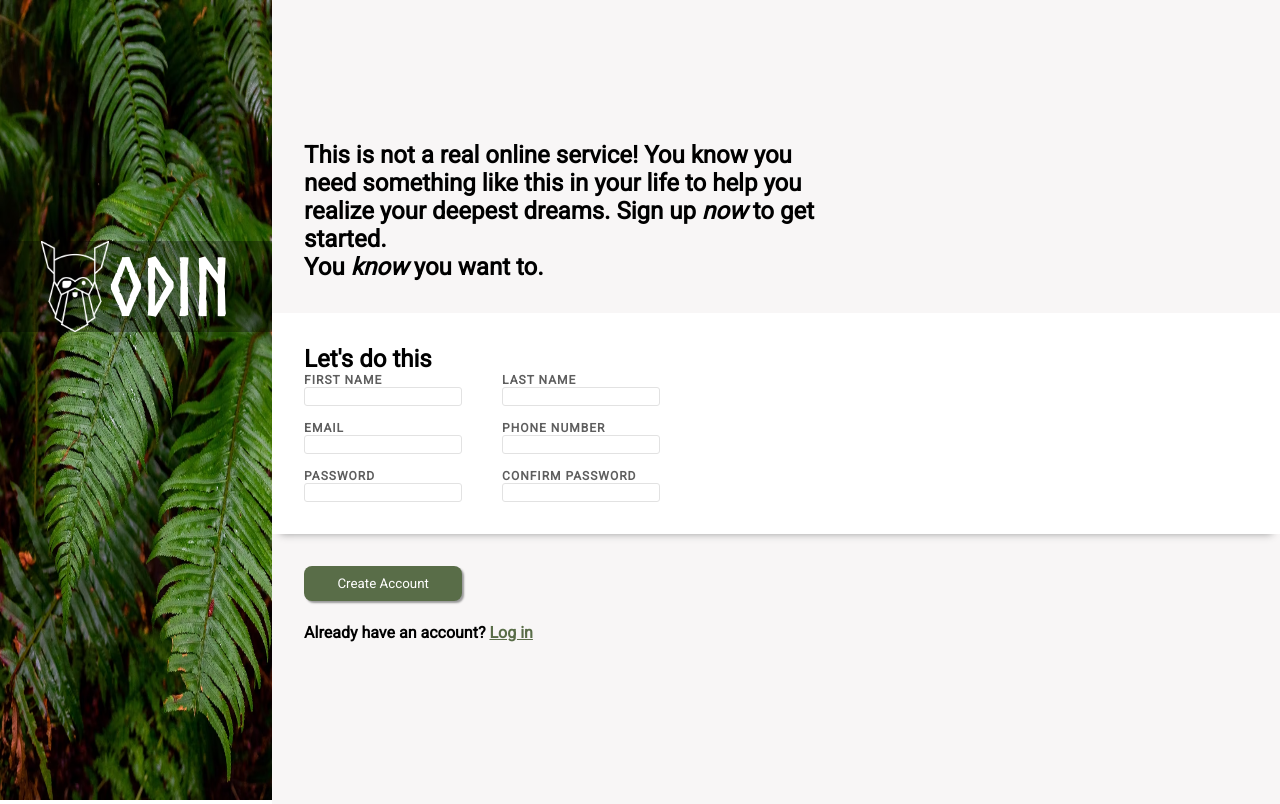
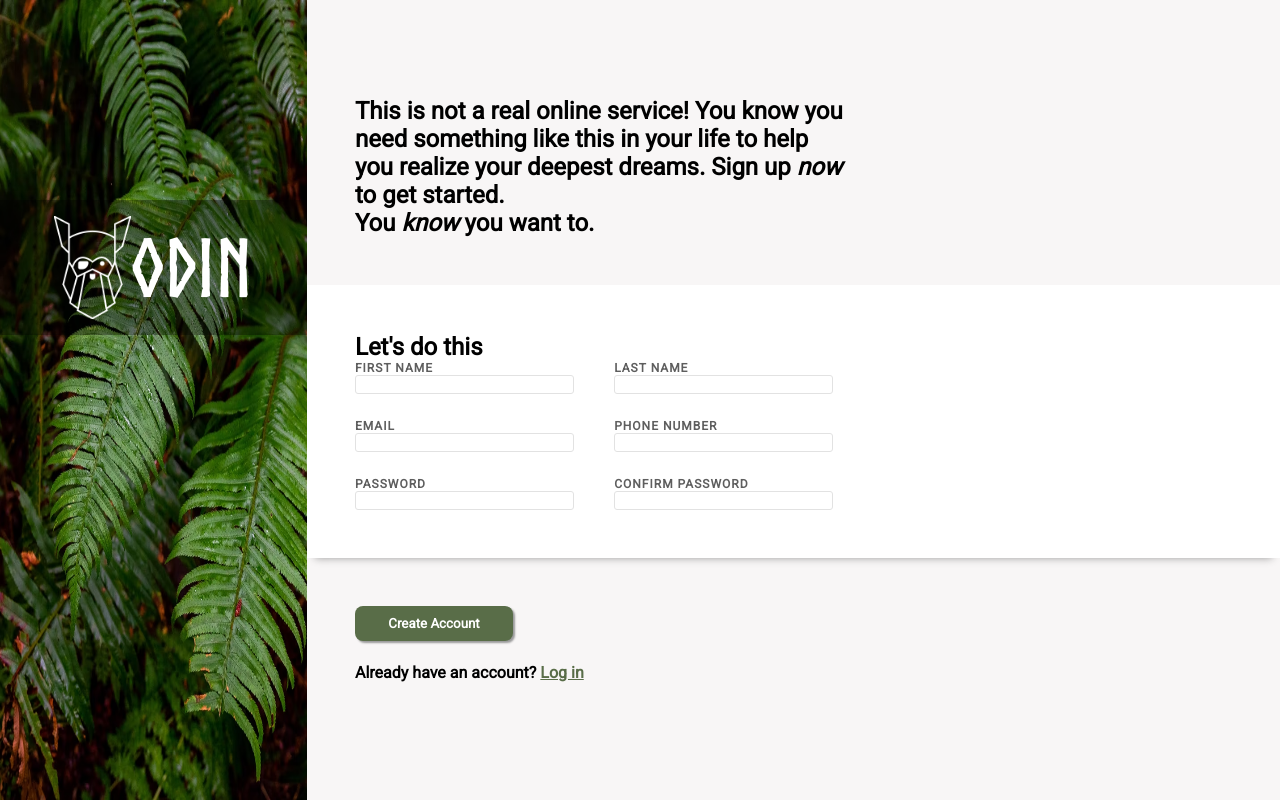
Before and after one commit to BrandonC123/sign-up-form, a plain HTML site: page index.html in a window 1280 px wide. Drawn offline with Linux system fonts and the light colour scheme.

Commit message:
Final touches

```diff
--- a/index.html
+++ b/index.html
@@ -86,6 +86,7 @@
                                             >CONFIRM PASSWORD</label
                                         >
                                         <input
+                                            required
                                             type="password"
                                             name="confirmPassword"
                                             id="confirm-password"
--- a/style.css
+++ b/style.css
@@ -2,7 +2,7 @@
 
 :root {
     --main-color: #596d48;
-    --section-spacing: 2em;
+    --section-spacing: 3em;
 }
 
 @font-face {
@@ -68,10 +68,6 @@ input {
     flex-direction: column;
 }
 
-.side-bar-image {
-    height: 100vh;
-}
-
 .action-btn {
     box-shadow: 2px 2px 2px rgb(153, 153, 153);
     border: none;
@@ -80,28 +76,31 @@ input {
     background-color: var(--main-color);
     padding: 0.75em 2.5em;
     border-radius: 8px;
+    font-size: 1;
+    font-weight: 700;
 }
 
 .accent-text {
     color: var(--main-color);
 }
 
-.overall-cotaniner {
-}
-
 .side-bar-container {
     position: relative;
-    width: 35%;
-    max-width: 550px;
 }
 
 .logo-container {
+    justify-content: center;
+    align-items: center;
     position: absolute;
     width: 100%;
-    top: 30%;
-    justify-content: center;
-    align-items: center;
+    top: 25%;
+    padding: 1em 0;
     background-color: rgba(0, 0, 0, .35);
+}
+
+.side-bar-image {
+    height: 100vh;
+    display: block;
 }
 
 .logo {
@@ -124,9 +123,6 @@ input {
     padding: var(--section-spacing);
 }
 
-.sign-up-form-title {
-}
-
 .sign-up-form-content {
     width: 100%;
     background-color: white;
@@ -136,7 +132,8 @@ input {
 
 .sign-up-form-left-col,
 .sign-up-form-right-col {
-    gap: 15px;
+    gap: 25px;
+    width: 25%;
 }
 
 .col + .col {
```
